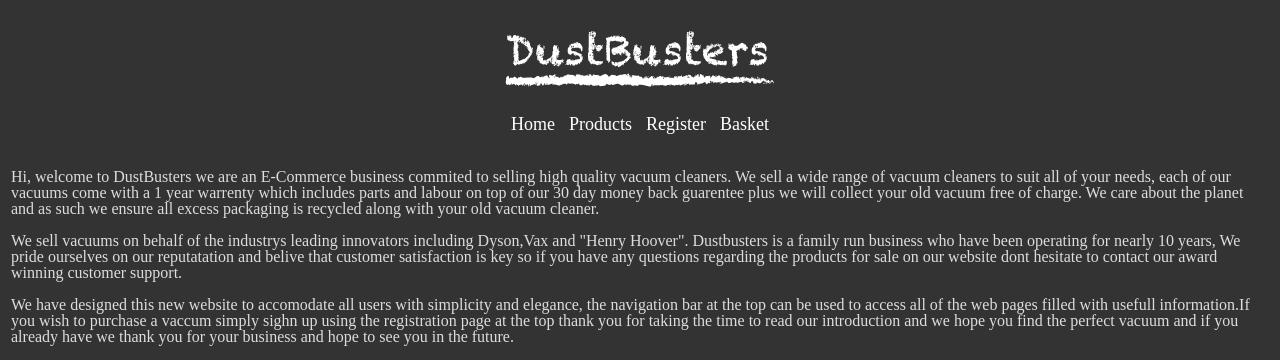
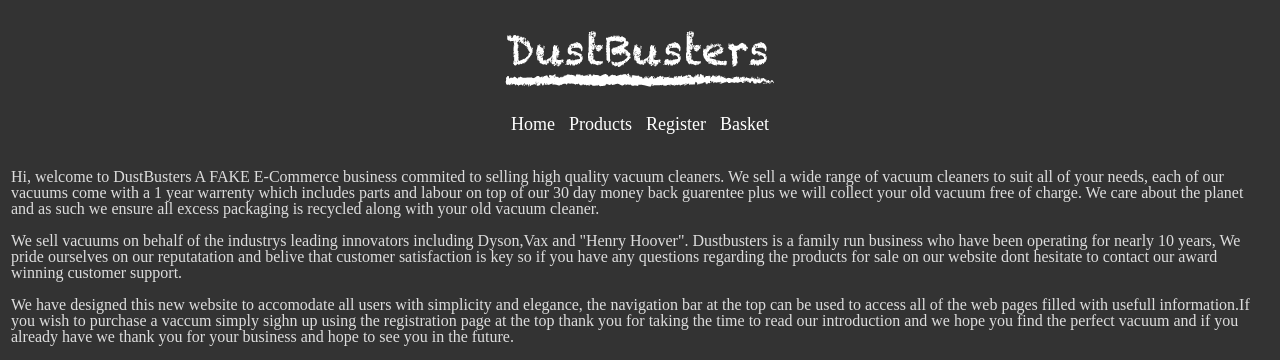
Before and after one commit to gg123gg123/Dustbusters-ecommerce, a PHP site: page / in a window 1280 px wide. Shown: the top 360 px of the page. Run offline with PHP 8.4, Linux system fonts and the light colour scheme.

Commit message:
Adding FAKE Message

```diff
--- a/index.php
+++ b/index.php
@@ -19,7 +19,7 @@
     </header>
     <div align="center">
         <div class="description">
-            <p align="left">Hi, welcome to DustBusters we are an E-Commerce business commited to selling high quality vacuum cleaners. We sell a wide range of vacuum cleaners to suit all of your needs, each of our vacuums come with a 1 year warrenty which includes parts and labour on top of our 30 day money back guarentee plus we will collect your old vacuum free of charge. We care about the planet and as such we ensure all excess packaging is recycled along with your old vacuum cleaner. </p>
+            <p align="left">Hi, welcome to DustBusters A FAKE E-Commerce business commited to selling high quality vacuum cleaners. We sell a wide range of vacuum cleaners to suit all of your needs, each of our vacuums come with a 1 year warrenty which includes parts and labour on top of our 30 day money back guarentee plus we will collect your old vacuum free of charge. We care about the planet and as such we ensure all excess packaging is recycled along with your old vacuum cleaner. </p>
 
             <p align="left">We sell vacuums on behalf of the industrys leading innovators including Dyson,Vax and &quot;Henry Hoover&quot;. Dustbusters is a family run business who have been operating for nearly 10 years, We pride ourselves on our reputatation and belive that customer satisfaction is key so if you have any questions regarding the products for sale on our website dont hesitate to contact our award winning customer support.</p>
 
```
